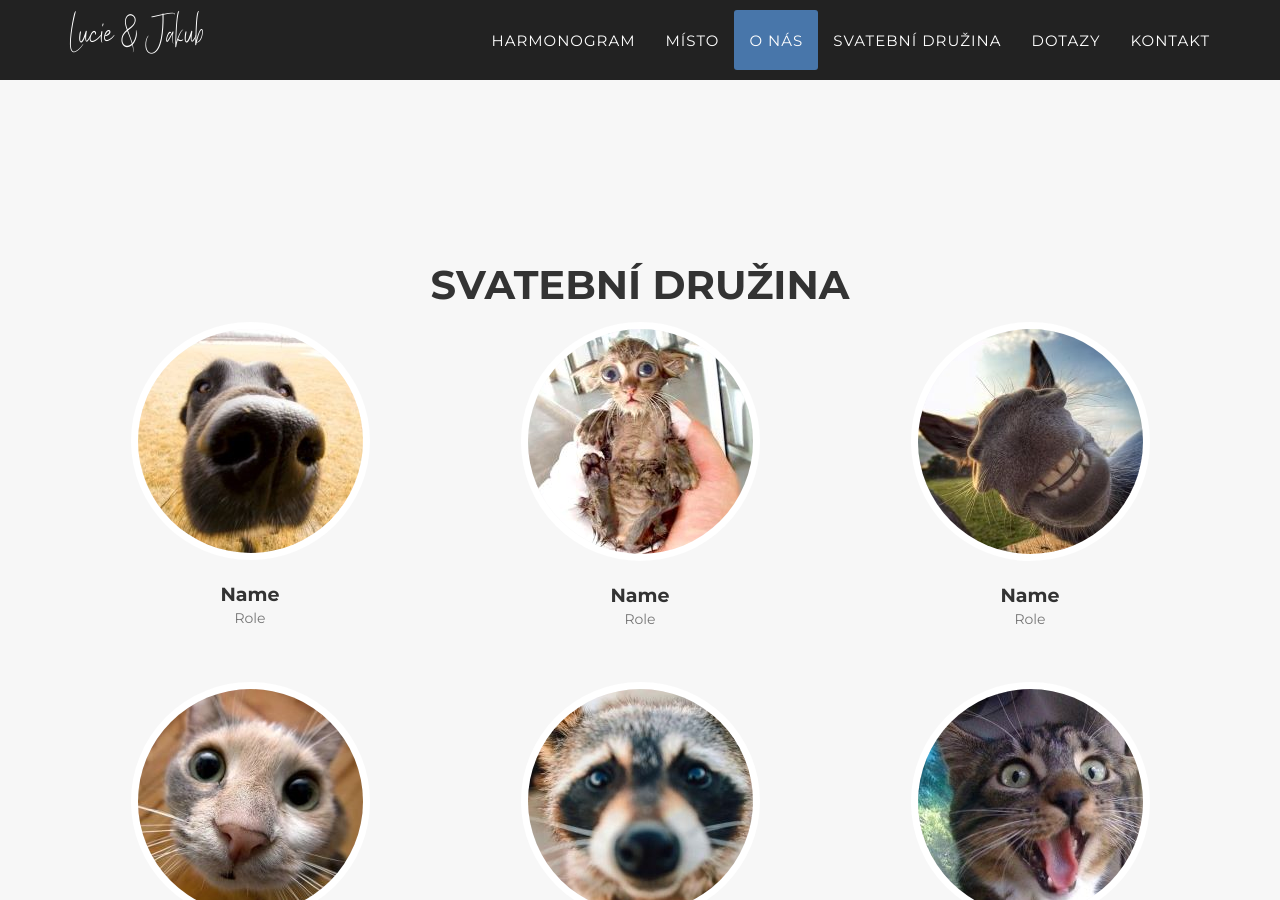
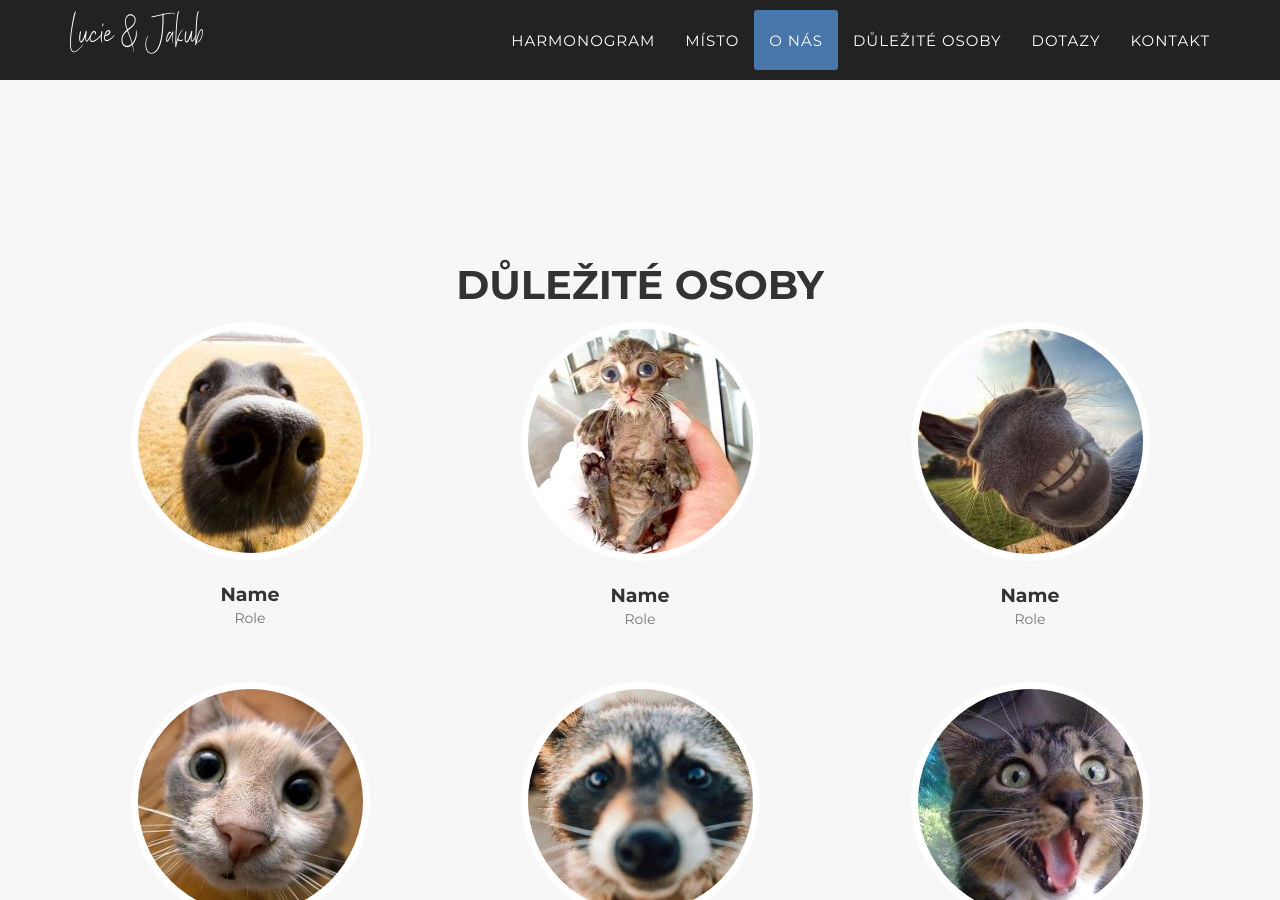
Before and after one commit to Jakub-Svoboda/jakub-svoboda.github.io, a Jekyll site: the page built from index.html, in a window 1280 px wide and 900 px high, scrolled down 5195 px. Built offline with Jekyll 4.4.1, drawn with Linux system fonts in a browser that asks for light colours; some web fonts are replaced.

Commit message:
Bridal party renamed

```diff
--- a/_includes/en_data/bridal_party.html
+++ b/_includes/en_data/bridal_party.html
@@ -1,9 +1,9 @@
-<!-- Svatební družina Section -->
+<!-- Důležité osoby Section -->
 <section id="bridal_party" class="bg-light-gray">
     <div class="container">
         <div class="row">
             <div class="col-lg-12 text-center">
-                <h2 class="section-heading">Svatební družina</h2>
+                <h2 class="section-heading">Důležité osoby</h2>
             </div>
         </div>
         <div class="row">
--- a/_includes/en_data/header.html
+++ b/_includes/en_data/header.html
@@ -29,7 +29,7 @@
                     <a class="page-scroll" href="#our_story">O nás</a>
                 </li>
                 <li>
-                    <a class="page-scroll" href="#bridal_party">Svatební družina</a>
+                    <a class="page-scroll" href="#bridal_party">Důležité osoby</a>
                 </li>
                 <li>
                     <a class="page-scroll" href="#FAQ">Dotazy</a>
```
